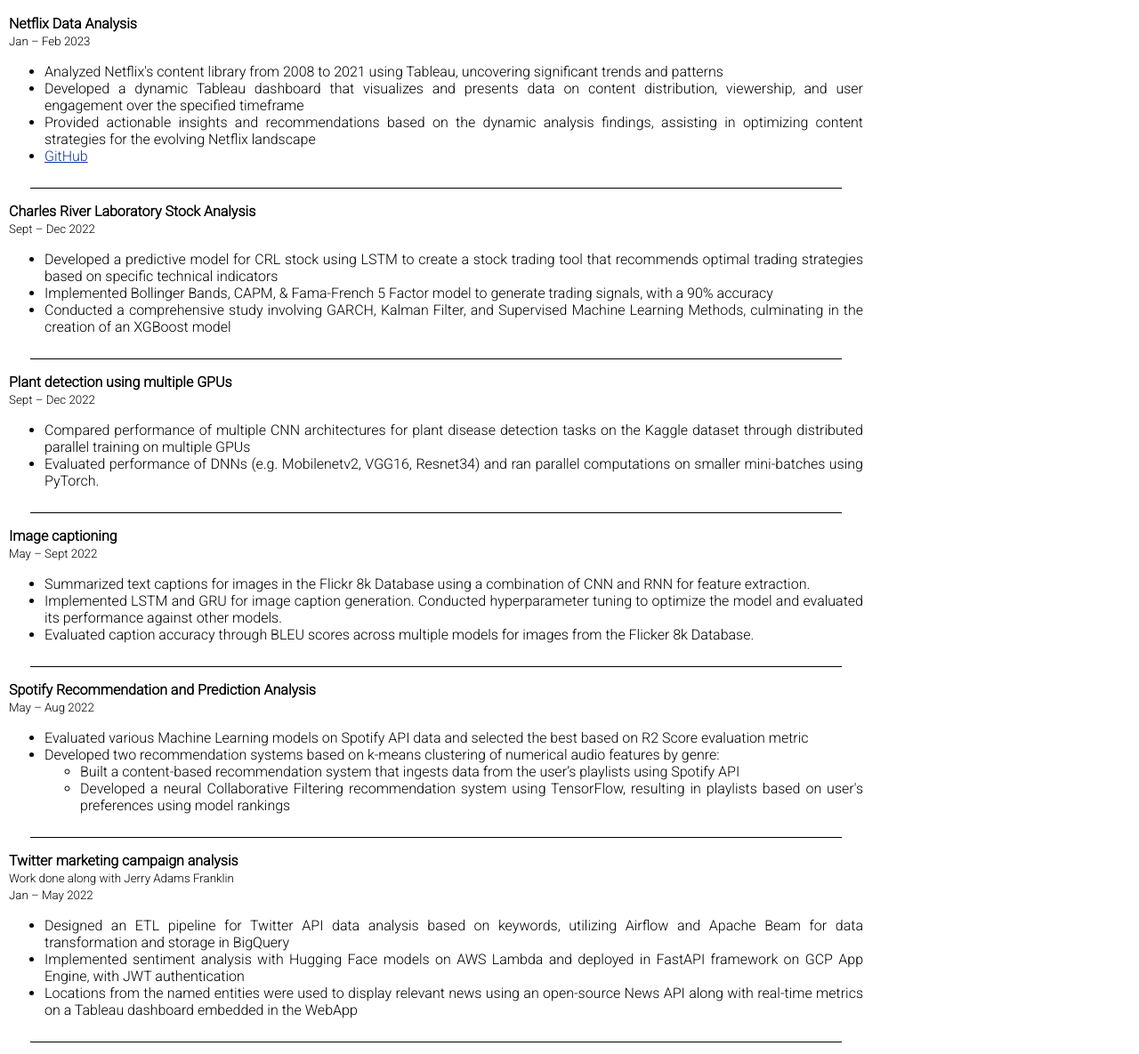
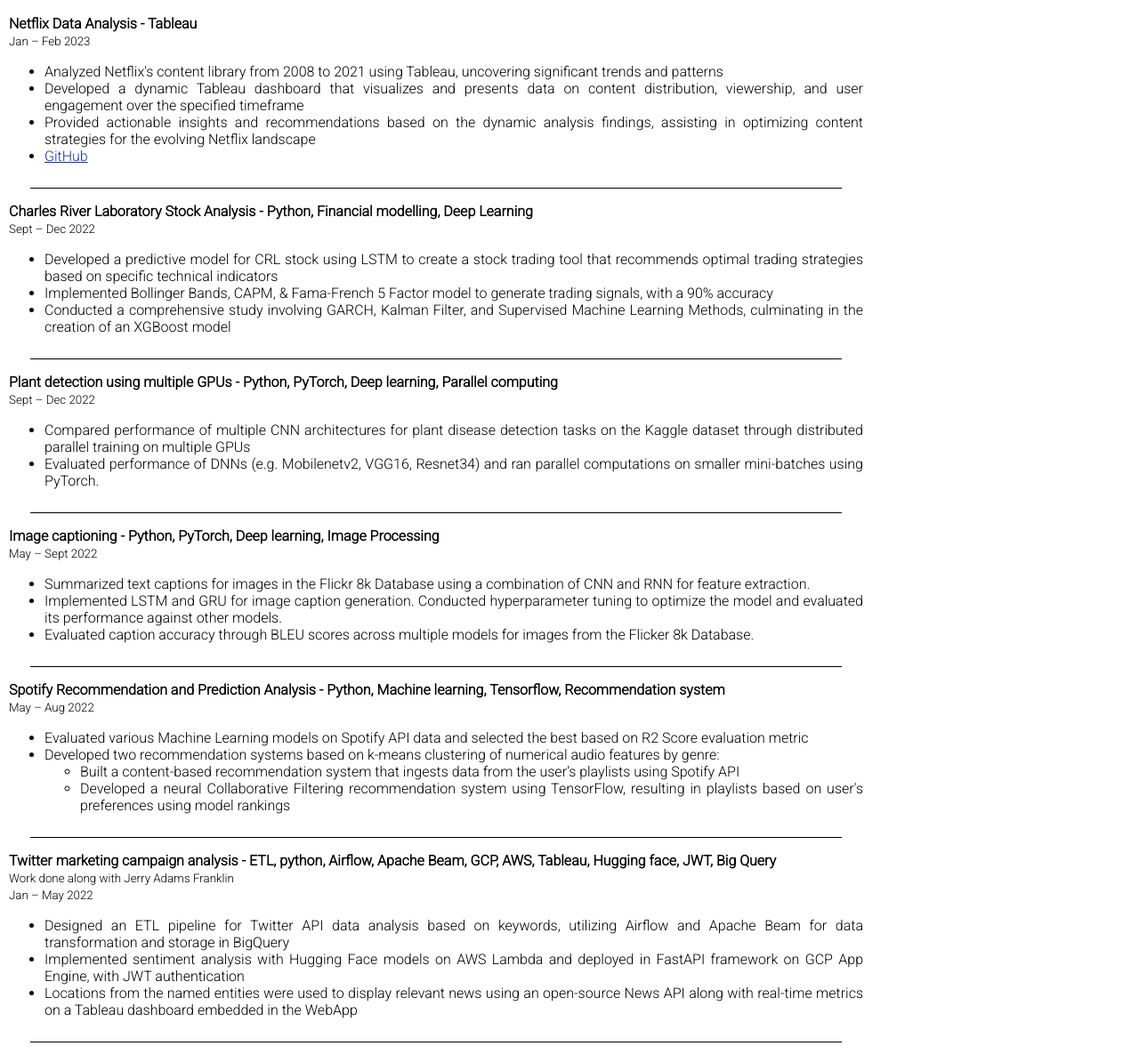
Before and after one commit to Sairaghav1999/Sairaghav1999.github.io, a plain HTML site: page projects.html in a window 1280 px wide. Shown: the part 102-1287 px from the top of the page at 89% size. Drawn offline with nearby package versions, Linux system fonts and the light colour scheme.

Commit message:
Modified projects

```diff
--- a/projects.html
+++ b/projects.html
@@ -120,7 +120,7 @@
             <div id="proj-div">
                 <div class="proj-content">
                     <p>
-                        <b>Netflix Data Analysis </b>
+                        <b>Netflix Data Analysis - Tableau</b>
                         <br><small>Jan – Feb 2023</small>
                         <ul>
                             <li>Analyzed Netflix's content library from 2008 to 2021 using Tableau, uncovering significant trends and patterns</li>
@@ -133,7 +133,7 @@
                 </div>
                 <div class="proj-content">
                     <p>
-                        <b>Charles River Laboratory Stock Analysis	</b>
+                        <b>Charles River Laboratory Stock Analysis - Python, Financial modelling, Deep Learning	</b>
                         <br><small>Sept – Dec 2022</small>
                         <ul>
                             <li>Developed a predictive model for CRL stock using LSTM to create a stock trading tool that recommends optimal trading strategies based on specific technical indicators</li>
@@ -145,7 +145,7 @@
                 </div>
                 <div class="proj-content">
                     <p>
-                        <b>Plant detection using multiple GPUs</b>
+                        <b>Plant detection using multiple GPUs - Python, PyTorch, Deep learning, Parallel computing</b>
                         <!-- <br><small>Work done along with <a class="p-a" href="https://www.khoury.northeastern.edu/people/rithika-lakshminarayanan/" target="_blank">Rithika Lakshminarayanan</a></small>  -->
                         <br><small>Sept – Dec 2022</small>
                         <ul>
@@ -158,7 +158,7 @@
                 </div>
                 <div class="proj-content">
                     <p>
-                        <b>Image captioning	</b>
+                        <b>Image captioning - Python, PyTorch, Deep learning, Image Processing	</b>
                         <br><small>May – Sept 2022</small>
                         <ul>
                             <li>Summarized text captions for images in the Flickr 8k Database using a combination of CNN and RNN for feature extraction.</li>
@@ -170,7 +170,7 @@
                 </div>
                 <div class="proj-content">
                     <p>
-                        <b>Spotify Recommendation and Prediction Analysis</b>
+                        <b>Spotify Recommendation and Prediction Analysis - Python, Machine learning, Tensorflow, Recommendation system</b>
                         <br><small>May – Aug 2022</small>
                         <ul>
                             <li>Evaluated various Machine Learning models on Spotify API data and selected the best based on R2 Score evaluation metric</li>
@@ -187,7 +187,7 @@
                 </div>
                 <div class="proj-content">
                     <p>
-                        <b>Twitter marketing campaign analysis</b>
+                        <b>Twitter marketing campaign analysis - ETL, python, Airflow, Apache Beam, GCP, AWS, Tableau, Hugging face, JWT, Big Query</b>
                         <br><small>Work done along with Jerry Adams Franklin</small>
                         <br><small>Jan – May 2022</small>
                         <ul>
@@ -202,7 +202,7 @@
                 </div>
                 <div class="proj-content">
                     <p>
-                        <b>Storm forecasting using satellite imagery </b>
+                        <b>Storm forecasting using satellite imagery - ETL, python, Airflow, Apache Beam, GCP, AWS, Power BI, Hugging face, JWT, Big Query </b>
                         <br><small>Work done along with Akshit Jain and Kartheek Karnati</small>
                         <br><small>Jan – May 2022 </small>
                         <ul>
@@ -216,7 +216,7 @@
                 </div>
                 <div class="proj-content">
                     <p>
-                        <b>Political lean between news sources Analysis</b>
+                        <b>Political lean between news sources Analysis - Python, R, Sentiment analysis, Data mining</b>
                         <br><small>Sept – Dec 2021</small>
                         <ul>
                             <li>Scraped web data of 80,000 comments from Reddit using R and official tweets of news sources to analyze the political leanings of the data</li>
```
